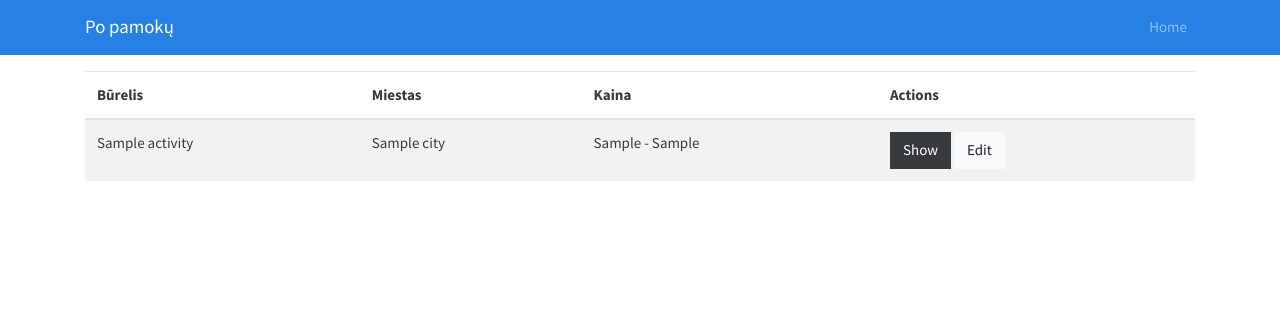
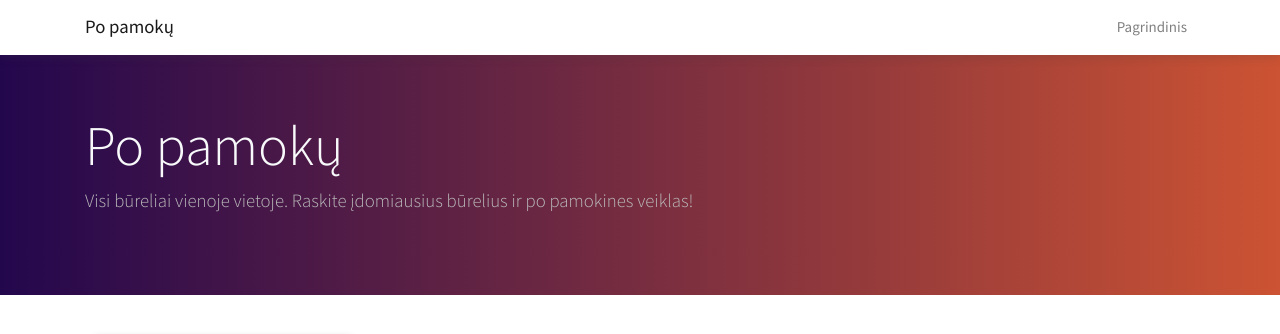
Before and after one commit to nfqakademija/po-pamoku, a Symfony app: template templates/activity/index.html.twig in a window 1280 px wide. Shown: the top 334 px of the page. Run offline with Twig, Linux system fonts and the light colour scheme; the template is opened without the code that fills it: most values are stand-ins (such as "Sample title", 1, 10 or a date in 2020); some libraries are stand-ins or nearby versions.

Commit message:
add style/format for twigs

```diff
--- a/assets/js/index.css
+++ b/assets/js/index.css
@@ -0,0 +1,22 @@
+.card {
+  border: none;
+  box-shadow: 1px 1px 8px 0px rgba(0, 0, 0, 0.2);
+  margin: 10px;
+  width: 100%;
+}
+.logo {
+    font-family: 'Gloria Hallelujah', cursive;
+ }
+ .hero {
+   background: #23074d; /* fallback for old browsers */
+  background: -webkit-linear-gradient(to right, #23074d, #cc5333); /* Chrome 10-25, Safari 5.1-6 */
+  background: linear-gradient(to right, #23074d, #cc5333); /* W3C, IE 10+/ Edge, Firefox 16+, Chrome 26+, Opera 12+, Safari 7+ */
+ }
+    nav {
+  background-color: #fff;
+  box-shadow: 0px 2px 10px 0px rgba(60, 60, 60, 0.2);
+}
+
+.text-grey {
+  color: #bbb;
+}
--- a/src/Form/Type/ActivityType.php
+++ b/src/Form/Type/ActivityType.php
@@ -40,7 +40,7 @@ class ActivityType extends AbstractType
             ->add('timetables', CollectionType::class, array("entry_type" => TimetableType::class , "label" => "Tvarkaraštis"))
             ->add('save', SubmitType::class, array(
                 'label' => 'Išsaugoti',
-                'attr' => array('class' => 'btn btn-primary mt-3')
+                'attr' => array('class' => 'btn btn-dark mt-3')
             ))
         ;
 
--- a/templates/activity/index.html.twig
+++ b/templates/activity/index.html.twig
@@ -3,38 +3,49 @@
 {% block title %}Activities{% endblock %}
 
 {% block body %}
+<div class="jumbotron jumbotron-fluid hero mt-5">
+<div class="container">
+<h1 class="display-4 text-light">Po pamokų</h1>
+  <p class="lead text-grey">Visi būreliai vienoje vietoje. Raskite įdomiausius būrelius ir po pamokines veiklas!</p>
+</div>
+
+</div>
+<div class="container">
+
     {% if activities %}
-        <table id="activities" class="table table-striped">
-            <thead>
-            <tr>
-                <th>Būrelis</th>
-                <th>Miestas</th>
-                <th>Kaina</th>
-                <th>Actions</th>
-            </tr>
-            </thead>
-            <tbody>
+        {# <table id="activities" class="table table-striped"> #}
+ <div class="row">
             {% for activity in activities %}
-                <tr>
-                    <td>{{ activity.name }}</td>
-                    <td>{{ activity.location.city.name }}</td>
-                    <td>{{ activity.priceFrom }} - {{ activity.priceTo }}</td>
-                    <td>
-                        <a href="/activity/{{ activity.id }}" class="btn btn-dark">Show</a>
-                        <a href="/admin/activity/edit/{{ activity.id }}" class="btn btn-light">Edit</a>
-                    </td>
-                </tr>
+                <div class="col-lg-3 col-md-4 col-sm-6 col-xs-6">
+              <div class="card">
+                  <img class="card-img-top" src="https://placeimg.com/640/480/any" alt="Card image cap" />
+                  <div class="card-body">
+                    <h5 class="card-title">{{activity.name}}</h5>
+                  </div>
+                  <ul class="list-group list-group-flush">
+                    <li class="list-group-item">Kaina: {{activity.priceFrom}} - {{activity.priceTo}}</li>
+                    <li class="list-group-item">Amžius: {{activity.ageFrom}} - {{activity.ageTo}}</li>
+                  </ul>
+                  <div class="card-body">
+                  <a href="/activity/{{ activity.id }}" class="btn btn-dark">Rodyti</a>
+                        <a href="/admin/activity/edit/{{ activity.id }}" class="btn btn-light">Redaguoti</a>
+                  </div>
+                </div>
+              </div>
+
             {% endfor %}
-            </tbody>
-        </table>
-        <div class="navigation">
-            {{ knp_pagination_render(activities) }}
+            </div>
+        <div class="row justify-content-center">
+            <div class="navigation">
+                {{ knp_pagination_render(activities) }}
+            </div>
         </div>
     {% else %}
         <p>No activities to display</p>
     {% endif %}
+    </div>
 {% endblock %}
 
 {% block javascripts %}
-    <script src="/js/main.js"></script>
+    <script src="{{asset("build/js/app.js")}}"></script>
 {% endblock %}
--- a/templates/base.html.twig
+++ b/templates/base.html.twig
@@ -3,13 +3,18 @@
 <html>
 <head>
     <meta charset="UTF-8">
+    <meta name="viewport" content="width=device-width, initial-scale=1.0">
+    <meta http-equiv="X-UA-Compatible" content="ie=edge">
     <title>{% block title %}Welcome!{% endblock %}</title>
     <link rel="stylesheet" href="https://bootswatch.com/4/cosmo/bootstrap.min.css">
-    {% block stylesheets %}{% endblock %}
+    {% block stylesheets %}
+    <link href="https://fonts.googleapis.com/css?family=Gloria+Hallelujah|Open+Sans" rel="stylesheet">
+    <link rel="stylesheet" href="{{asset("build/js/index.css")}}">
+    {% endblock %}
 </head>
 <body>
 {{ include('inc/navbar.html.twig') }}
-<div class="container">
+<div>
     {% block body %}{% endblock %}
     <div id="check-root"></div>
 </div>
--- a/templates/inc/navbar.html.twig
+++ b/templates/inc/navbar.html.twig
@@ -1,5 +1,5 @@
 
-<nav class="navbar navbar-expand-sm navbar-dark bg-primary mb-3">
+<nav class="navbar navbar-expand-sm navbar-light fixed-top">
     <div class="container">
         <a href="/" class="navbar-brand">Po pamokų</a>
         <button class="navbar-toggler" type="button" data-toggle="collapse" data-target="#mobile-nav">
@@ -9,7 +9,7 @@
         <div class="collapse navbar-collapse" id="mobile-nav">
             <ul class="navbar-nav ml-auto">
                 <li class="nav-item">
-                    <a href="/" class="nav-link">Home</a>
+                    <a href="/" class="nav-link">Pagrindinis</a>
                 </li>
             </ul>
         </div>
```
Also changed, not shown: templates/activity/show.html.twig (+48 -14 lines), templates/admin/activity/edit.html.twig (+9 -0 lines).
